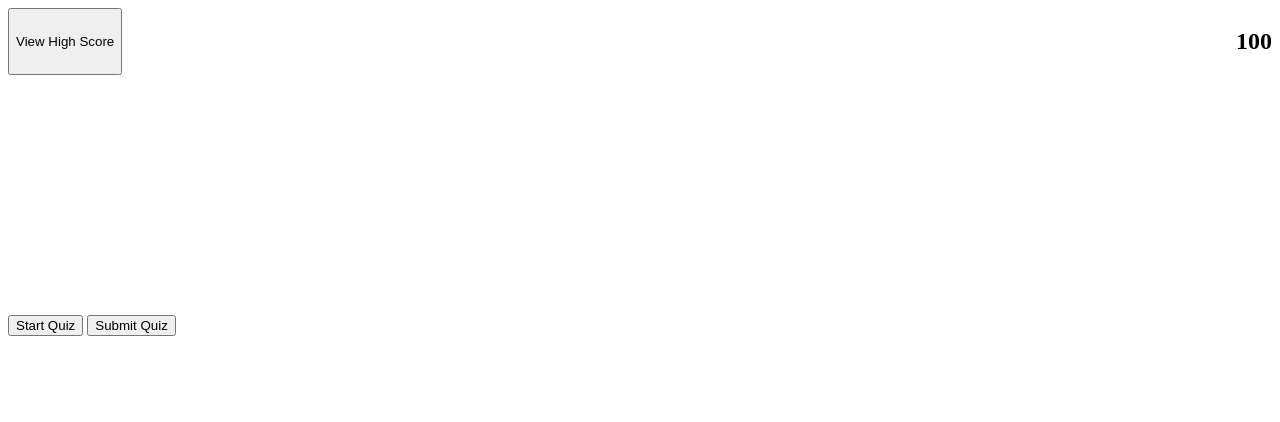
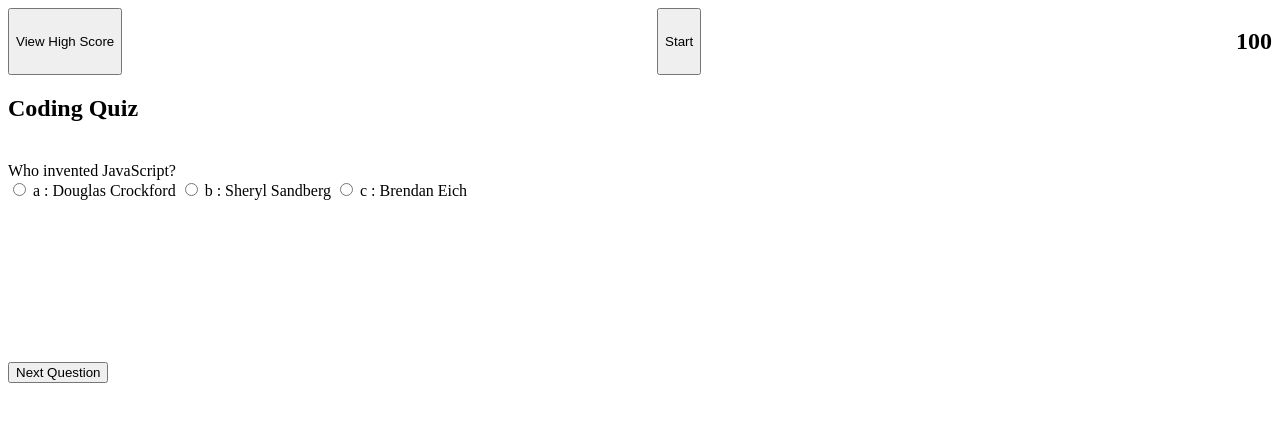
Before and after one commit to axv50/code-quiz, a plain HTML site: page index.html in a window 1280 px wide. Drawn offline with Linux system fonts and the light colour scheme.

Commit message:
working quiz

```diff
--- /dev/null
+++ b/assets/js/1script.js
@@ -0,0 +1,143 @@
+
+ var quizContainer = document.getElementById('quiz');
+ var resultsContainer = document.getElementById('results');
+ var submitButton = document.getElementById('submit');
+ var myQuestions = [
+   {
+     question: "Who invented JavaScript?",
+     answers: {
+       a: "Douglas Crockford",
+       b: "Sheryl Sandberg",
+       c: "Brendan Eich"
+     },
+     correctAnswer: "c"
+   },
+   {
+     question: "Who is the creator of CSS?",
+     answers: {
+       a: "Tim Verners",
+       b: "John Smith",
+       c: "Håkon Wium"
+     },
+     correctAnswer: "c"
+   },
+   {
+     question: "What does HTML stand for?",
+     answers: {
+       a: "Hyper Text Markup Level",
+       b: "Hyper Text Monitoring Language",
+       c: "Hyper Text Marketing Language",
+       d: "Hyper Text Markup Lanuage"
+     },
+     correctAnswer: "d"
+   }
+ ];
+
+(function(){
+    function buildQuiz(){
+      const output = [];
+
+      myQuestions.forEach(
+        (currentQuestion, questionNumber) => {
+
+          const answers = [];
+
+          for(letter in currentQuestion.answers){
+
+
+            answers.push(
+              `<label>
+                <input type="radio" name="question${questionNumber}" value="${letter}">
+                ${letter} :
+                ${currentQuestion.answers[letter]}
+              </label>`
+            );
+          }
+
+          output.push(
+            `<div class="slide">
+              <div class="question"> ${currentQuestion.question} </div>
+              <div class="answers"> ${answers.join("")} </div>
+            </div>`
+          );
+        }
+      );
+
+
+      quizContainer.innerHTML = output.join('');
+    }
+
+    function showResults(){
+
+
+        var answerContainers = quizContainer.querySelectorAll('.answers');
+
+
+      let numCorrect = 0;
+
+
+      myQuestions.forEach( (currentQuestion, questionNumber) => {
+
+
+        var answerContainer = answerContainers[questionNumber];
+        var selector = `input[name=question${questionNumber}]:checked`;
+        var userAnswer = (answerContainer.querySelector(selector) || {}).value;
+
+
+        if(userAnswer === currentQuestion.correctAnswer){
+
+          numCorrect++;
+
+          answerContainers[questionNumber].style.color = 'lightgreen';
+        }
+        else{
+          answerContainers[questionNumber].style.color = 'red';
+        }
+      });
+
+      resultsContainer.innerHTML = `${numCorrect} out of ${myQuestions.length}`;
+    }
+
+    function showSlide(n) {
+      slides[currentSlide].classList.remove('active-slide');
+      slides[n].classList.add('active-slide');
+      currentSlide = n;
+      if(currentSlide === 0){
+        previousButton.style.display = 'none';
+      }
+      else{
+        previousButton.style.display = 'inline-block';
+      }
+      if(currentSlide === slides.length-1){
+        nextButton.style.display = 'none';
+        submitButton.style.display = 'inline-block';
+      }
+      else{
+        nextButton.style.display = 'inline-block';
+        submitButton.style.display = 'none';
+      }
+    }
+
+    function showNextSlide() {
+      showSlide(currentSlide + 1);
+    }
+
+    function showPreviousSlide() {
+      showSlide(currentSlide - 1);
+    }
+
+
+
+    buildQuiz();
+
+    const previousButton = document.getElementById("previous");
+    const nextButton = document.getElementById("next");
+    const slides = document.querySelectorAll(".slide");
+    let currentSlide = 0;
+
+    showSlide(currentSlide);
+
+    submitButton.addEventListener('click', showResults);
+    previousButton.addEventListener("click", showPreviousSlide);
+    nextButton.addEventListener("click", showNextSlide);
+  })();
--- a/assets/script.js
+++ b/assets/js/script.js
@@ -10,12 +10,12 @@ function countdown() {
 
     if (timeLeft > 1) {
 
-      timerEl.textContent = timeLeft + ' seconds remaining';
+      timerEl.textContent = timeLeft + ' ';
 
       timeLeft--;
     } else if (timeLeft === 1) {
 
-      timerEl.textContent = timeLeft + ' second remaining';
+      timerEl.textContent = timeLeft + ' ';
       timeLeft--;
     } else {
 
--- a/index.html
+++ b/index.html
@@ -12,17 +12,24 @@
     <!--timer html-->
     <header>
         <button id="hi-score">View High Score</button>
-        <h2 id="countdown">100</h2>
+        <button id="start">Start</button>
+        <h2 id="countdown">100 </h2>
+
     </header>
 
     <!--quiz html-->
-    <div class="quiz-container">
-        <div id="quiz"></div>
-    </div>
-    <button id="start">Start Quiz</button>
-    <button id="submit">Submit Quiz</button>
-    <div id="results"></div>
+    <section>
+        <h1>Coding Quiz</h1>
+        <div class="quiz-container">
+            <div id="quiz"></div>
+        </div>
+        <button id="previous">Previous Question</button>
+        <button id="next">Next Question</button>
+        <button id="submit">Submit Quiz</button>
+        <div id="results"></div>
+    </section>
 
-    <script src="./assets/script.js"></script>
+    <script src="./assets/js/1script.js"></script>
+    <script src="./assets/js/script.js"></script>
 </body>
 </html>
```
Also changed, not shown: assets/style.css (line endings or trailing spaces).
